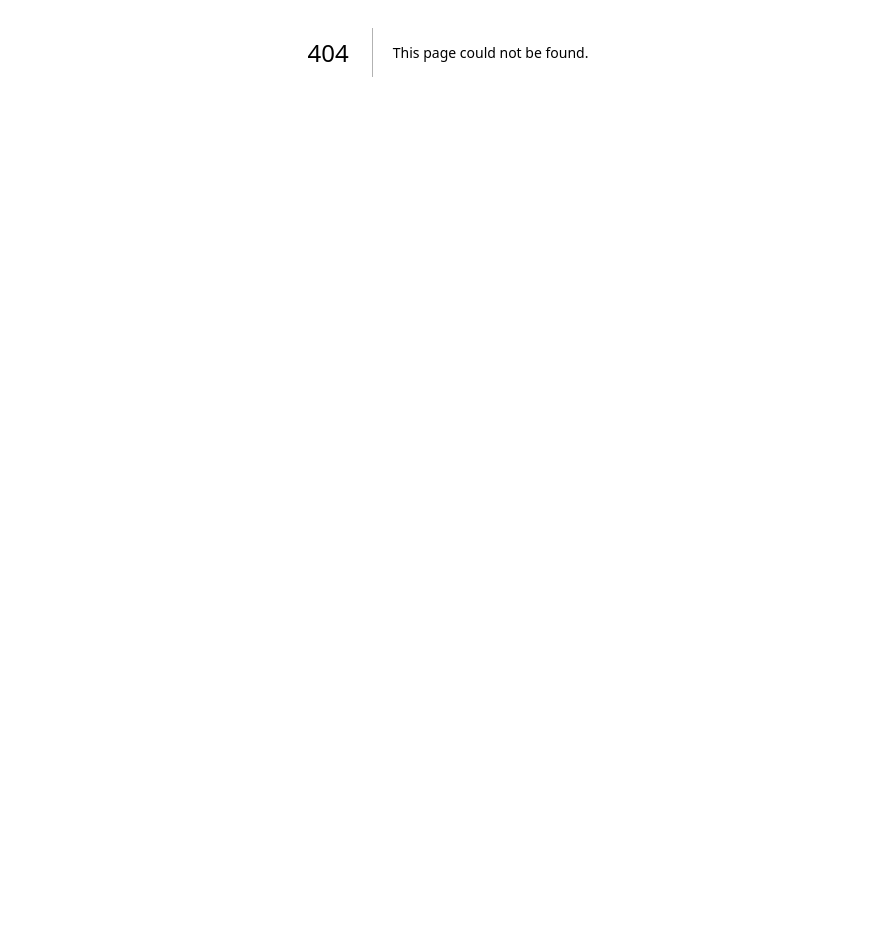
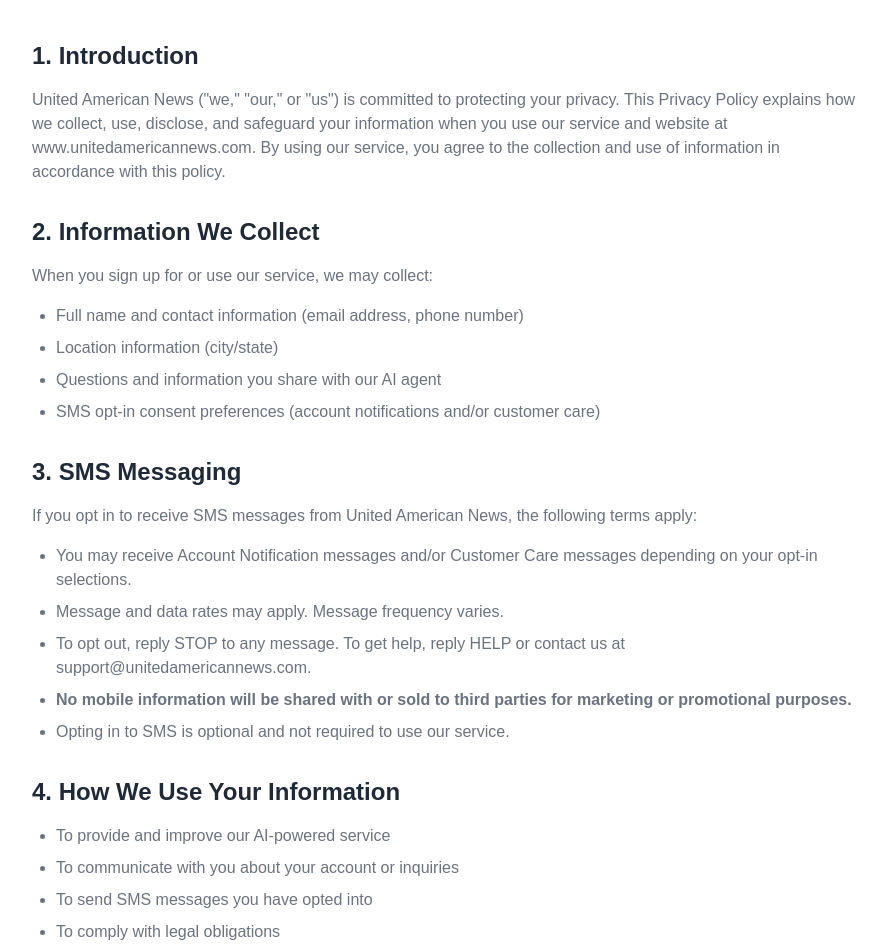
Before and after one commit to Textingman/pushnami-unitedamericannews, a Next.js app: page /privacy in a window 1280 px wide. Before the commit this address had no page. Shown: the part 348-1297 px from the top of the page, without its empty margins (192-1078 px from the left). Before the commit the page ends 800 px from the top, so only its background shows below. Built offline with nearby package versions, Linux system fonts and the light colour scheme.

Commit message:
Initial site setup: United American News

```diff
--- /dev/null
+++ b/app/privacy/page.tsx
@@ -0,0 +1,59 @@
+import Link from 'next/link';
+import Navbar from '../components/Navbar';
+import Footer from '../components/Footer';
+
+export default function PrivacyPage() {
+  return (
+    <div className="min-h-screen" style={{ backgroundColor: '#FFFFFF' }}>
+      <Navbar />
+      <section className="py-12" style={{ backgroundColor: '#F5F7FA' }}>
+        <div className="max-w-4xl mx-auto px-4 sm:px-6 lg:px-8">
+          <h1 className="text-4xl font-extrabold mb-4" style={{ color: '#1F2937' }}>Privacy Policy</h1>
+          <p className="text-lg" style={{ color: '#6B7280' }}>Last Updated: July 19, 2026</p>
+        </div>
+      </section>
+      <section className="max-w-4xl mx-auto px-4 sm:px-6 lg:px-8 py-12">
+        <div className="prose prose-lg max-w-none">
+          <h2 className="text-2xl font-bold mt-8 mb-4" style={{ color: '#1F2937' }}>1. Introduction</h2>
+          <p className="mb-6" style={{ color: '#6B7280' }}>
+            United American News ("we," "our," or "us") is committed to protecting your privacy. This Privacy Policy explains how we collect, use, disclose, and safeguard your information when you use our service and website at www.unitedamericannews.com. By using our service, you agree to the collection and use of information in accordance with this policy.
+          </p>
+          <h2 className="text-2xl font-bold mt-8 mb-4" style={{ color: '#1F2937' }}>2. Information We Collect</h2>
+          <p className="mb-4" style={{ color: '#6B7280' }}>When you sign up for or use our service, we may collect:</p>
+          <ul className="list-disc pl-6 mb-6 space-y-2" style={{ color: '#6B7280' }}>
+            <li>Full name and contact information (email address, phone number)</li>
+            <li>Location information (city/state)</li>
+            <li>Questions and information you share with our AI agent</li>
+            <li>SMS opt-in consent preferences (account notifications and/or customer care)</li>
+          </ul>
+          <h2 className="text-2xl font-bold mt-8 mb-4" style={{ color: '#1F2937' }}>3. SMS Messaging</h2>
+          <p className="mb-4" style={{ color: '#6B7280' }}>
+            If you opt in to receive SMS messages from United American News, the following terms apply:
+          </p>
+          <ul className="list-disc pl-6 mb-6 space-y-2" style={{ color: '#6B7280' }}>
+            <li>You may receive Account Notification messages and/or Customer Care messages depending on your opt-in selections.</li>
+            <li>Message and data rates may apply. Message frequency varies.</li>
+            <li>To opt out, reply STOP to any message. To get help, reply HELP or contact us at support@unitedamericannews.com.</li>
+            <li><strong>No mobile information will be shared with or sold to third parties for marketing or promotional purposes.</strong></li>
+            <li>Opting in to SMS is optional and not required to use our service.</li>
+          </ul>
+          <h2 className="text-2xl font-bold mt-8 mb-4" style={{ color: '#1F2937' }}>4. How We Use Your Information</h2>
+          <ul className="list-disc pl-6 mb-6 space-y-2" style={{ color: '#6B7280' }}>
+            <li>To provide and improve our AI-powered service</li>
+            <li>To communicate with you about your account or inquiries</li>
+            <li>To send SMS messages you have opted into</li>
+            <li>To comply with legal obligations</li>
+          </ul>
+          <h2 className="text-2xl font-bold mt-8 mb-4" style={{ color: '#1F2937' }}>5. Contact Us</h2>
+          <p className="mb-6" style={{ color: '#6B7280' }}>
+            If you have questions about this Privacy Policy, please contact us at:<br />
+            United American News<br />
+            8 The Green, Ste A, Dover, DE 19901<br />
+            Email: <a href="mailto:support@unitedamericannews.com" style={{ color: '#DC2626' }}>support@unitedamericannews.com</a>
+          </p>
+        </div>
+      </section>
+      <Footer />
+    </div>
+  );
+}
```
